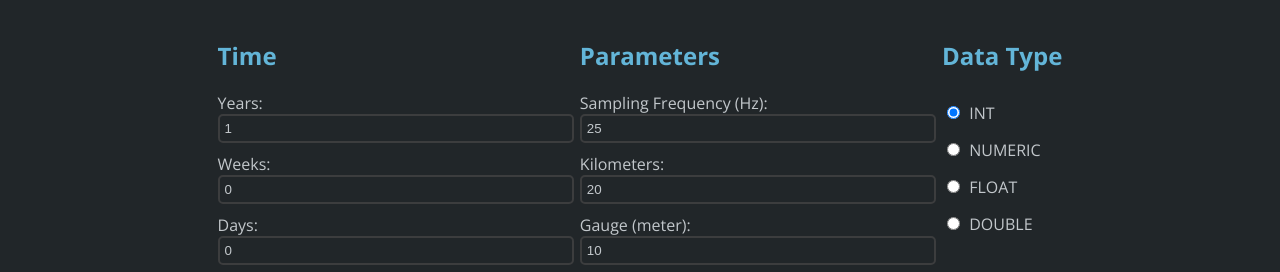
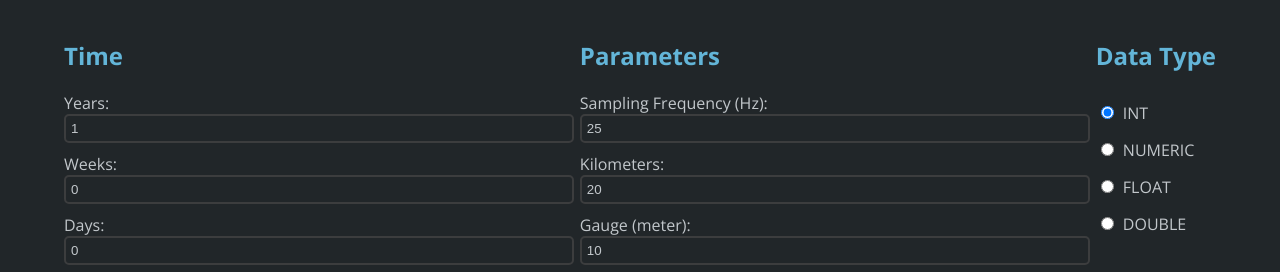
Before and after one commit to DeVerMyst/sequoIA-Memory-CalcApp, a plain HTML site: page index.html in a window 1280 px wide. Shown: the part 210-482 px from the top of the page. Drawn offline with nearby package versions, Linux system fonts and the light colour scheme.

Commit message:
style.css width 90%

```diff
--- a/style.css
+++ b/style.css
@@ -87,7 +87,7 @@ input[type="radio"] {
     flex-direction: row; /* Afficher les conteneurs côte à côte */
     justify-content: space-around; /* Espacement égal entre les conteneurs */
     align-items: flex-start; /* Alignement des colonnes au début */
-    width: 66%;
+    width: 90%;
     margin: 0 auto; /* Centrer horizontalement */
 }
 
```
